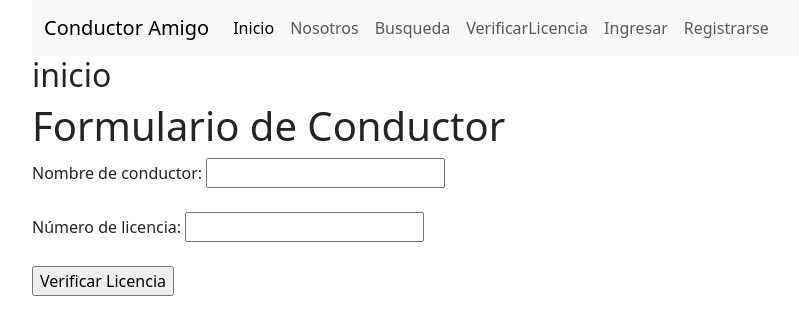
After one commit to jmartinezgr/ppi_17, a Django app: page /verficarLicencia in a window 1280 px wide. The commit adds this page. Shown: the top 335 px of the page, without its empty margins (50-849 px from the left). Run offline with Django 4.2, Linux system fonts and the light colour scheme; some libraries are stand-ins or nearby versions.

Commit message:
add: Vista verificar licencia & carpetas virtual enviroment
Se agrego la funcionalidad para verificar la licencia de un conductor.
también se agregó su respectivo view, url.

```diff
--- a/ConductorAmigo/ConductorAmigo/settings.py
+++ b/ConductorAmigo/ConductorAmigo/settings.py
@@ -40,6 +40,8 @@ INSTALLED_APPS = [
     'django.contrib.sessions',
     'django.contrib.messages',
     'django.contrib.staticfiles',
+    'Inicio',
+    'mainapp',
 ]
 
 CRISPY_ALLOWED_TEMPLATE_PACKS = "bootstrap5"
--- a/ConductorAmigo/Inicio/templates/mainapp/base.html
+++ b/ConductorAmigo/Inicio/templates/mainapp/base.html
@@ -27,6 +27,9 @@
                   <li class="nav-item">
                     <a class="nav-link" href={% url "busqueda" %}>Busqueda</a>
                   </li>
+                  <li class="nav-item">
+                    <a class="nav-link" href={% url "verificarLicencia" %}>VerificarLicencia</a>
+                  </li>
                   {% if request.user.is_authenticated %}
                     <li class="nav-item">
                         <a class="nav-link" href={% url "exit" %}>Salir</a>
--- /dev/null
+++ b/ConductorAmigo/Inicio/templates/mainapp/verificarLicencia.html
@@ -0,0 +1,25 @@
+{% extends "mainapp/base.html" %}
+
+{% block content %}
+
+{% load crispy_forms_tags %}
+
+<!DOCTYPE html>
+<html>
+<head>
+    <title>Formulario de Conductor</title>
+</head>
+<body>
+    <h1>Formulario de Conductor</h1>
+    <form>
+        <label for="nombre">Nombre de conductor:</label>
+        <input type="text" id="nombre" name="nombre" required><br><br>
+
+        <label for="licencia">Número de licencia:</label>
+        <input type="text" id="licencia" name="licencia" required><br><br>
+
+        <input type="submit" value="Verificar Licencia">
+    </form>
+</body>
+</html>
+{% endblock %}
--- a/ConductorAmigo/Inicio/urls.py
+++ b/ConductorAmigo/Inicio/urls.py
@@ -1,11 +1,14 @@
 
 from django.urls import path
-from .views import login, home, busqueda, register, exit
+from . import views
 
+# Configuración de URLs
 urlpatterns = [
-    path("", home, name="home"),
-    path("login", login, name="login"),
-    path("busqueda", busqueda, name="busqueda"),
-    path("register", register, name="register"),
-    path("logout/", exit, name="exit")
+    path("", views.home, name="home"),
+    path("login", views.login, name="login"),
+    path("busqueda", views.busqueda, name="busqueda"),
+    path("register", views.register, name="register"),
+    path("verficarLicencia", views.verificarLicencia, name="verificarLicencia"),
+    path("logout/", exit, name="exit"),
+
 ]
--- a/ConductorAmigo/Inicio/views.py
+++ b/ConductorAmigo/Inicio/views.py
@@ -2,13 +2,14 @@ from django.shortcuts import render, redirect
 from django.contrib.auth.decorators import login_required
 from django.contrib.auth import logout, authenticate, login, logout
 from .forms import CustomUserCreationForm
+
 def home(request):
     return render(request, "mainapp/home.html")
 
 def login(request):
     return render(request, "registration/login.html")
 
-@login_required
+#@login_required
 def busqueda(request):
     return render(request, "mainapp/busqueda.html")
 
@@ -33,3 +34,6 @@ def register(request):
 
             return redirect("home")
     return render(request, "registration/register.html", data)
+
+def verificarLicencia(request):
+    return render(request, "mainapp/verificarLicencia.html")
```
Also changed, not shown: 2 other files.
